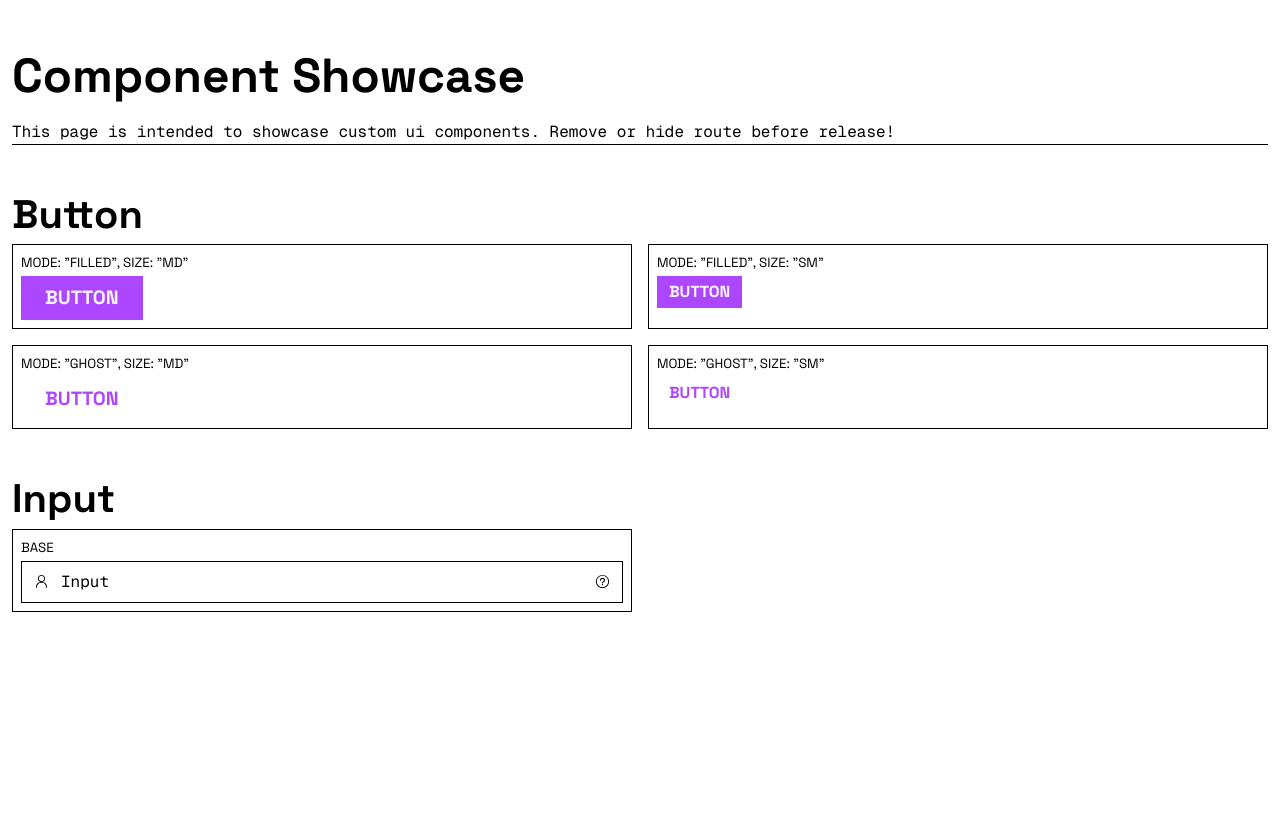
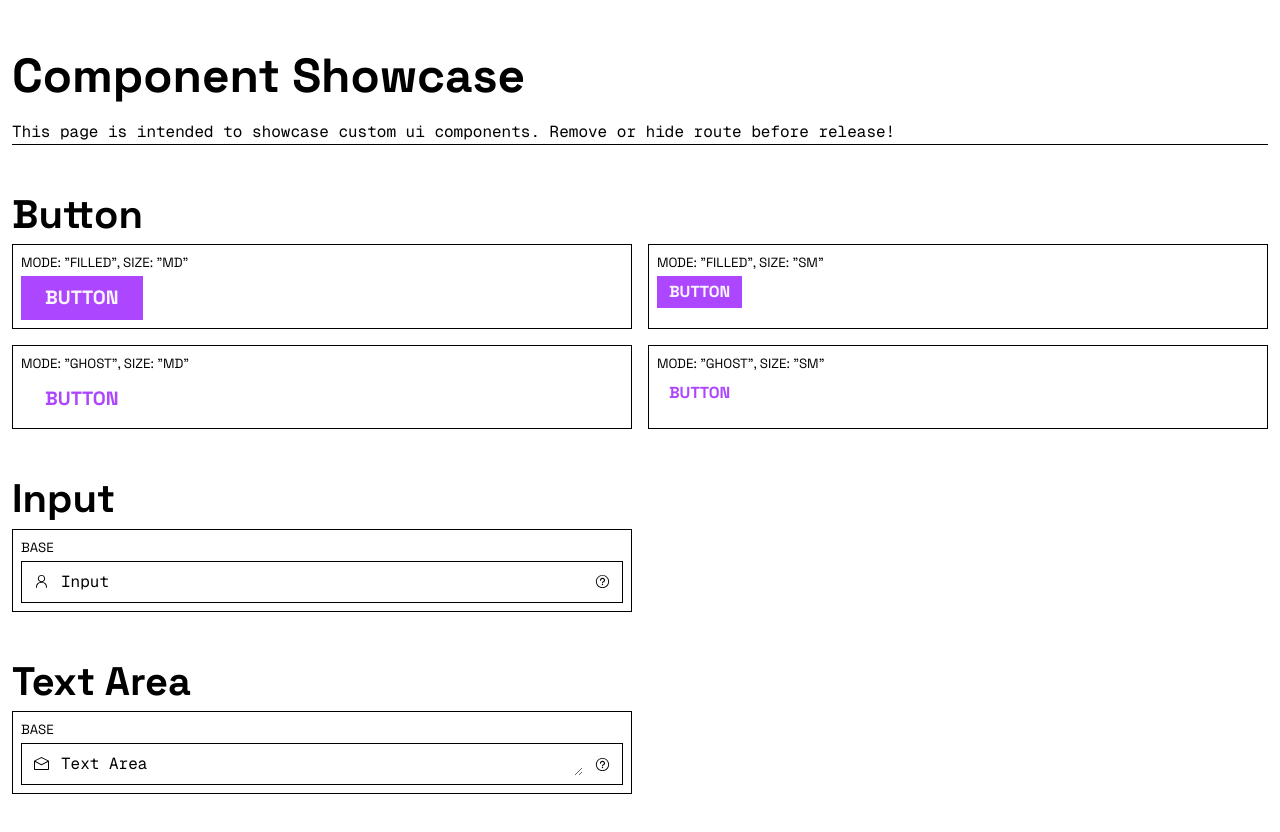
Before and after one commit to mmDevStudio/brand, a Next.js app: page /sandbox in a window 1280 px wide. Before the commit the page ends 800 px from the top, so only its background shows below. Built offline with nearby package versions, Linux system fonts and the light colour scheme.

Commit message:
feat(ui): add Textarea

```diff
--- a/src/app/sandbox/page.tsx
+++ b/src/app/sandbox/page.tsx
@@ -1,6 +1,11 @@
-import { PersonIcon, QuestionMarkCircledIcon } from "@radix-ui/react-icons";
+import {
+  EnvelopeOpenIcon,
+  PersonIcon,
+  QuestionMarkCircledIcon,
+} from "@radix-ui/react-icons";
 import Button from "@/components/Button";
 import Input from "@/components/Input";
+import TextArea from "@/components/TextArea";
 import ShowcaseItem from "./_components/ShowcaseItem";
 
 /** This page is intended to showcase custom ui components. Remove or hide route before release */
@@ -64,6 +69,21 @@ export default function SandboxPage() {
           </ShowcaseItem>
         </dl>
       </section>
+
+      <section>
+        <h1 className="text-h1 font-heading font-bold text-text">Text Area</h1>
+
+        <dl className="grid grid-cols-1 sm:grid-cols-2 gap-4">
+          <ShowcaseItem label="base">
+            <TextArea
+              placeholder="Text Area"
+              className="w-full"
+              prefixIcon={<EnvelopeOpenIcon />}
+              suffixIcon={<QuestionMarkCircledIcon />}
+            />
+          </ShowcaseItem>
+        </dl>
+      </section>
     </main>
   );
 }
--- a/src/components/TextArea.tsx
+++ b/src/components/TextArea.tsx
@@ -1,3 +1,55 @@
-export default function TextArea({ ...props }: any) {
-  return <div></div>;
+import { cva } from "class-variance-authority";
+import React from "react";
+import cn from "@/utils/cn";
+import { inputContainerStyles, inputStyles } from "./Input";
+
+const textareaContainerStyles = cva("items-start");
+
+const textareaStyles = cva("items-start min-h-6 min-w-0");
+
+type TextAreaProps = React.ComponentProps<"textarea"> & {
+  prefixIcon?: React.ReactNode;
+  suffixIcon?: React.ReactNode;
+};
+
+export default function TextArea({
+  prefixIcon,
+  suffixIcon,
+  className,
+  id,
+  rows = 1,
+  ...props
+}: TextAreaProps) {
+  const fallbackId = React.useId();
+  id ||= fallbackId;
+
+  return (
+    <label
+      className={cn(
+        inputContainerStyles(),
+        textareaContainerStyles(),
+        className,
+      )}
+      htmlFor={id}
+    >
+      {prefixIcon && (
+        <span className="shrink-0 h-6 flex items-center text-text-subtle">
+          {prefixIcon}
+        </span>
+      )}
+
+      <textarea
+        id={id}
+        className={cn(inputStyles(), textareaStyles())}
+        rows={rows}
+        {...props}
+      />
+
+      {suffixIcon && (
+        <span className="shrink-0 h-6 flex items-center text-text-subtle">
+          {suffixIcon}
+        </span>
+      )}
+    </label>
+  );
 }
```
